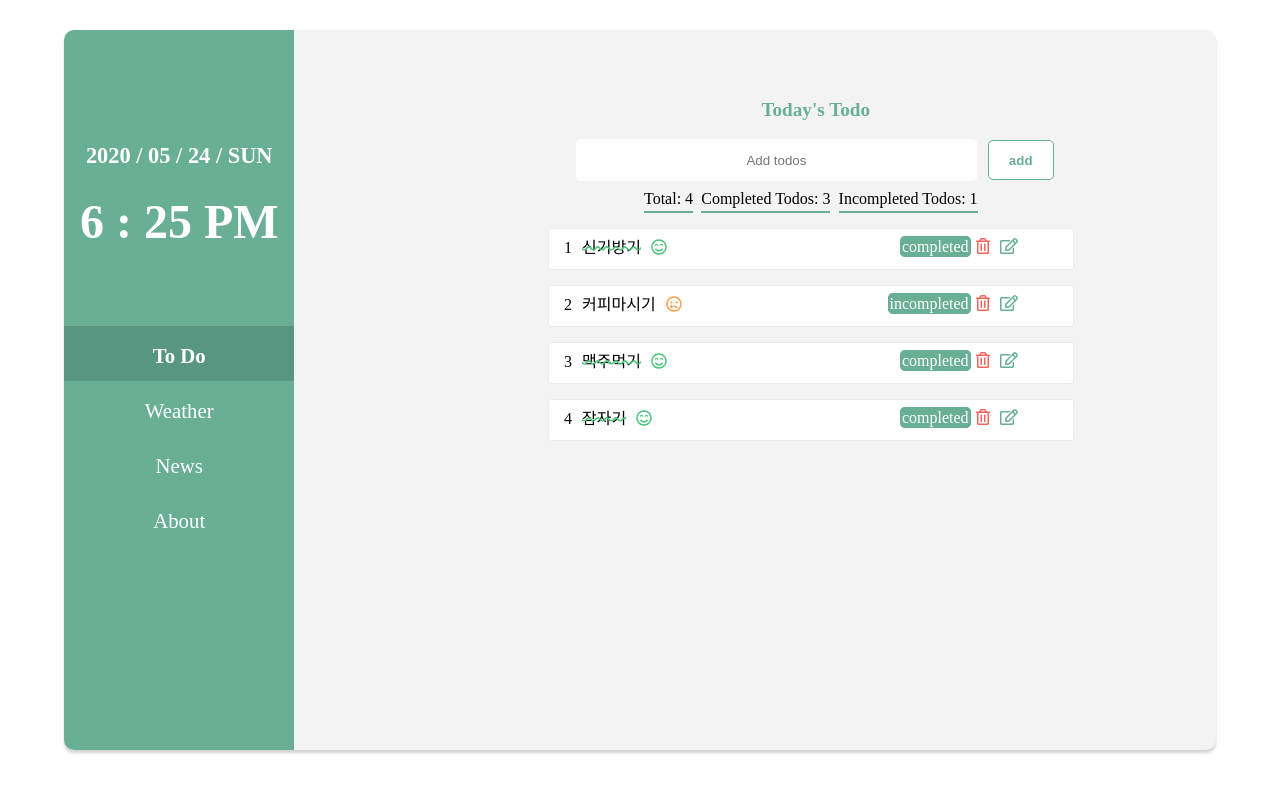
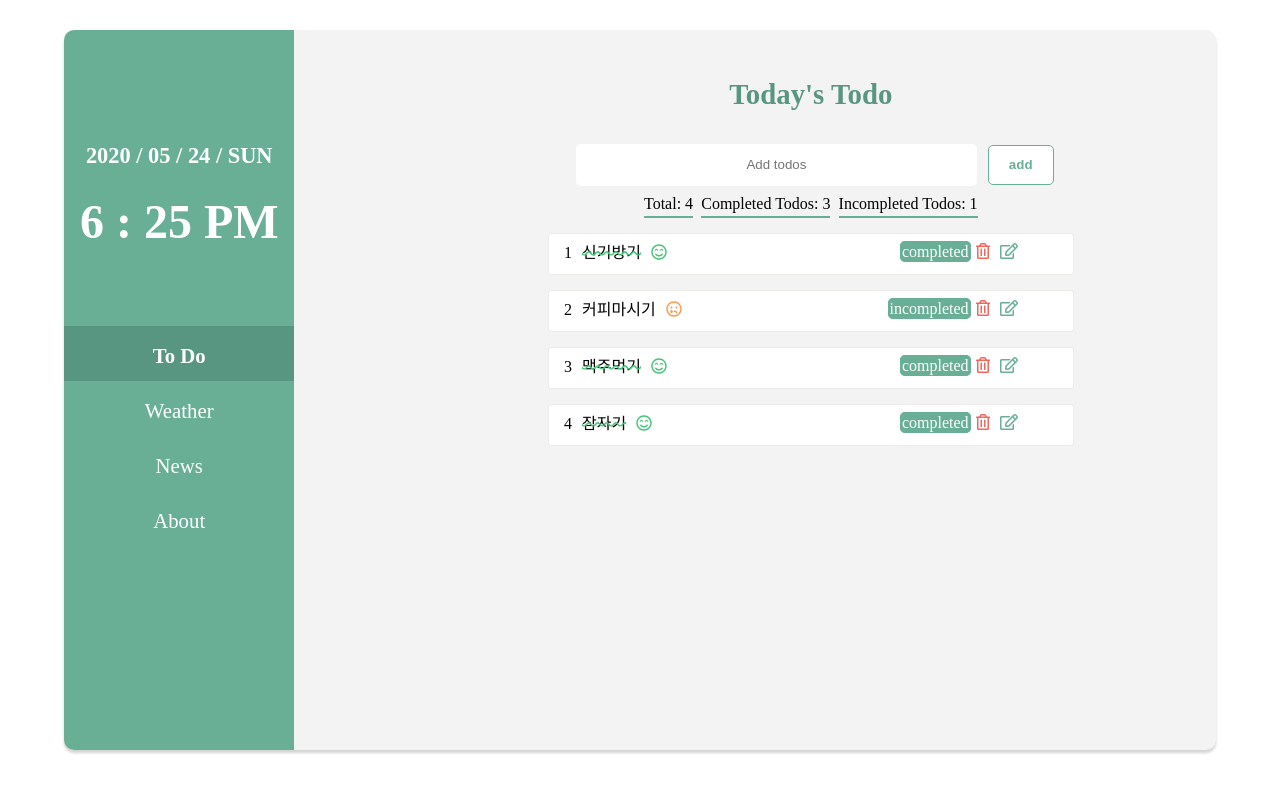
Before and after one commit to kimfriendship/daily-kit, a React (Create React App) app in the folder daily-kit/: page / in a window 1280 px wide. Shown: the top 792 px of the page. Built offline with nearby package versions, Linux system fonts and the light colour scheme; data requests are answered from the project's data file.

Commit message:
:lipstick: Fix design

```diff
--- a/daily-kit/src/Css/main.css
+++ b/daily-kit/src/Css/main.css
@@ -59,7 +59,7 @@ html,
 .loadingWrapper {
   z-index: 500;
   position: absolute;
-  top: -75%;
+  top: -80%;
   left: -8%;
   width: 116%;
   background: white;
--- a/daily-kit/src/Css/todos.css
+++ b/daily-kit/src/Css/todos.css
@@ -34,12 +34,19 @@
 }
 
 .headerStyle {
-  display: flex;
+  /* display: flex;
   justify-content: center;
   margin: 20px 0 0 10px;
   font-size: larger;
   font-weight: 900;
-  color: #68af96;
+  color: #68af96; */
+
+  font-size: 1.8em;
+  font-weight: 700;
+  color: #599681;
+  width: 100%;
+  text-align: center;
+  margin-bottom: 15px;
 }
 
 .listContainer {
--- a/daily-kit/src/Pages/Weather.js
+++ b/daily-kit/src/Pages/Weather.js
@@ -16,20 +16,21 @@ function Weather() {
   const [data, setData] = useState('');
 
   const fetchData = async () => {
-    setLoading(true);
     try {
       const key = '0550b3a23b9c892ac8b4bff41f019f8e';
       const url = `https://api.openweathermap.org/data/2.5/onecall?lat=37.532600&lon=127.024612&units=metric&
       exclude=hourly,daily&appid=${key}`;
       const response = await axios.get(url);
       setData(response.data);
+      setLoading(false);
     } catch (e) {
       console.log(e);
+      setLoading(false);
     }
-    setLoading(false);
   };
 
   useEffect(() => {
+    setLoading(true);
     fetchData();
   }, []);
 
@@ -91,7 +92,7 @@ function Weather() {
 
   const { current, hourly, daily } = data;
   if (!data) return null;
-  if (loading) return <div>loading</div>;
+  if (loading) return <Loading />;
 
   return (
     <div className={'weatherWrapper'}>
```
